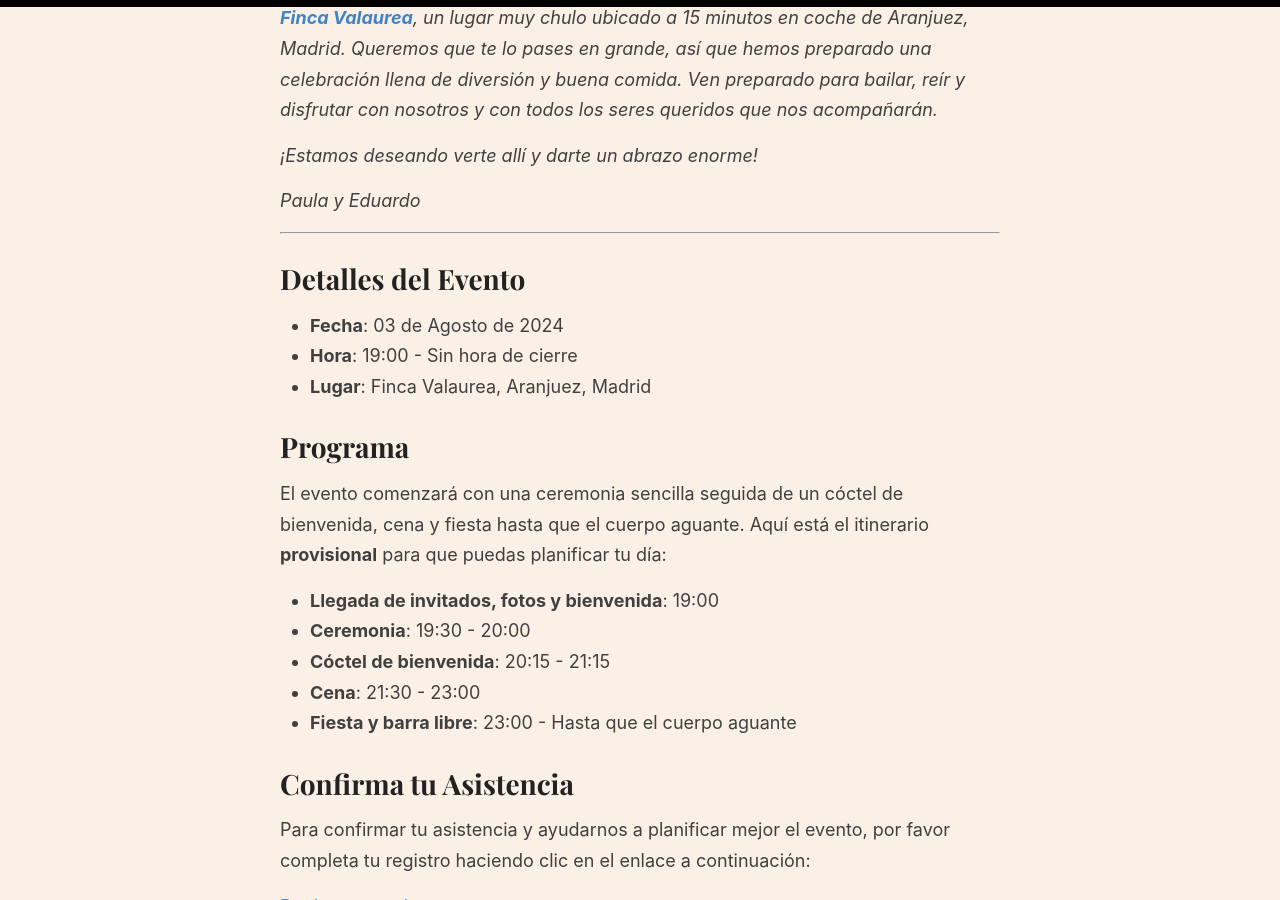
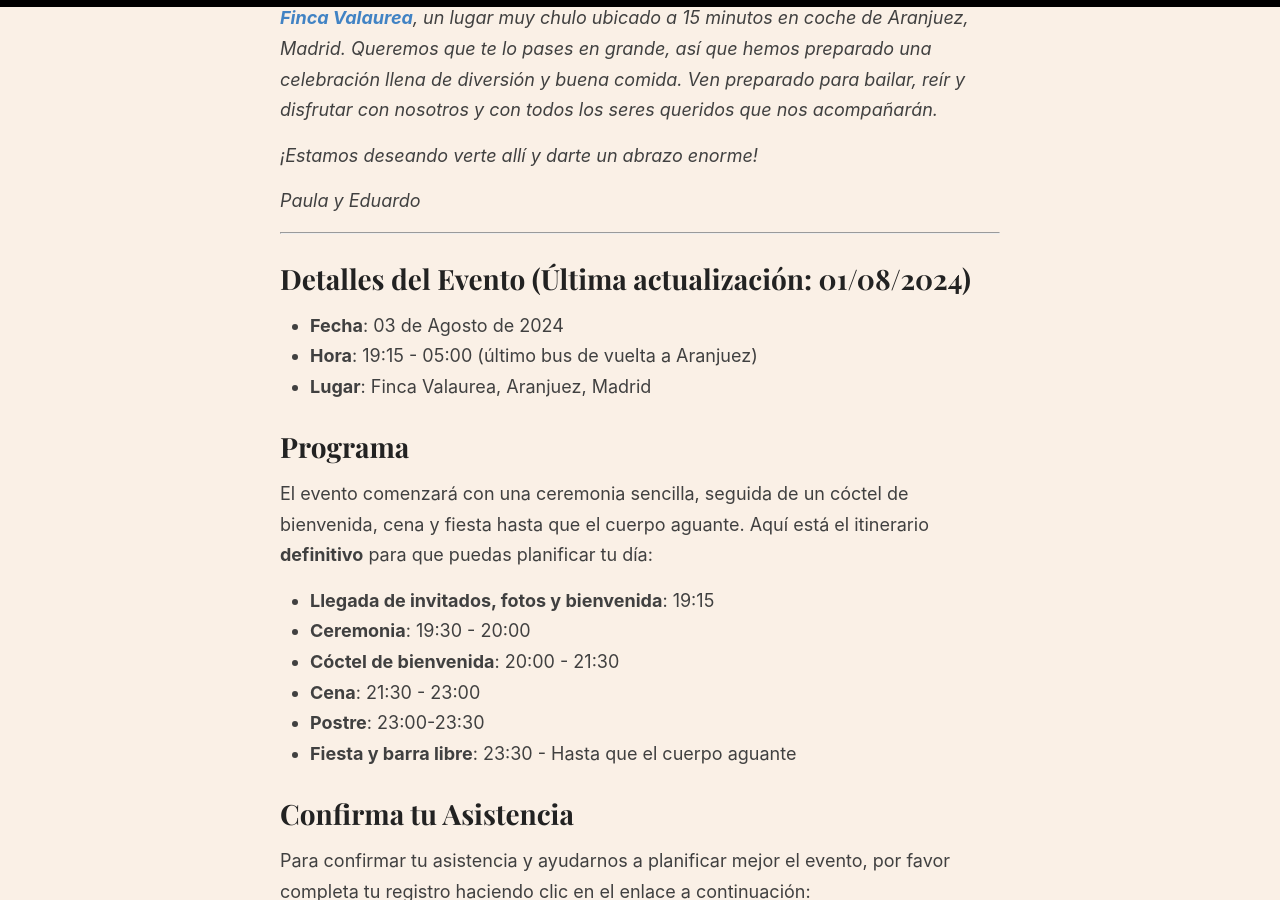
Before and after one commit to boda-paula-y-eduardo/boda-paula-eduardo, a Jekyll site: the page built from _pages/el-evento.md, in a window 1280 px wide and 900 px high, scrolled down 1097 px. Built offline with Jekyll 4.4.1, drawn with Linux system fonts in a browser that asks for light colours; some web fonts are replaced.

Commit message:
Actualizar horario

```diff
--- a/_pages/el-evento.md
+++ b/_pages/el-evento.md
@@ -18,21 +18,23 @@ permalink: /el-evento/
 *Paula y Eduardo*
 
 ---
-## Detalles del Evento
+
+## Detalles del Evento (Última actualización: 01/08/2024)
 
 - **Fecha**: 03 de Agosto de 2024
-- **Hora**: 19:00 - Sin hora de cierre
+- **Hora**: 19:15 - 05:00 (último bus de vuelta a Aranjuez)
 - **Lugar**: Finca Valaurea, Aranjuez, Madrid
 
 ## Programa
 
-El evento comenzará con una ceremonia sencilla seguida de un cóctel de bienvenida, cena y fiesta hasta que el cuerpo aguante. Aquí está el itinerario **provisional** para que puedas planificar tu día:
+El evento comenzará con una ceremonia sencilla, seguida de un cóctel de bienvenida, cena y fiesta hasta que el cuerpo aguante. Aquí está el itinerario **definitivo** para que puedas planificar tu día:
 
-- **Llegada de invitados, fotos y bienvenida**: 19:00
+- **Llegada de invitados, fotos y bienvenida**: 19:15
 - **Ceremonia**: 19:30 - 20:00
-- **Cóctel de bienvenida**: 20:15 - 21:15
+- **Cóctel de bienvenida**: 20:00 - 21:30
 - **Cena**: 21:30 - 23:00
-- **Fiesta y barra libre**: 23:00 - Hasta que el cuerpo aguante
+- **Postre**: 23:00-23:30
+- **Fiesta y barra libre**: 23:30 - Hasta que el cuerpo aguante
 
 ## Confirma tu Asistencia
 
```
